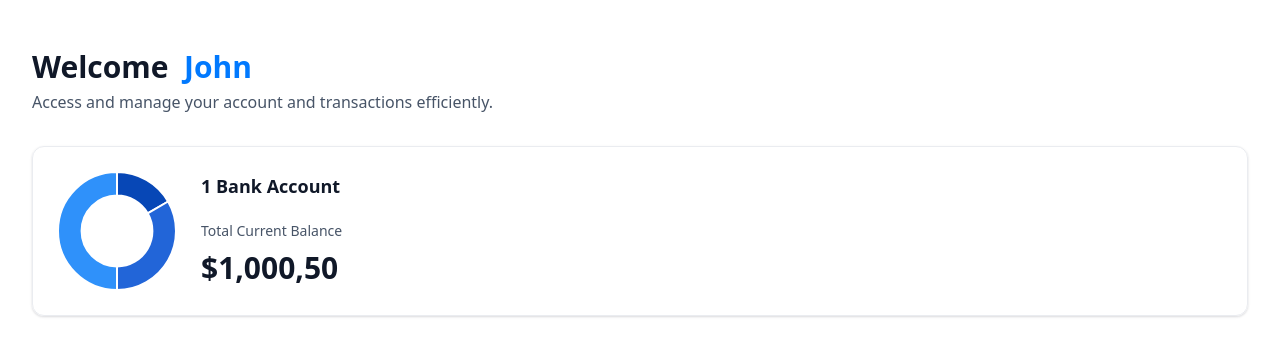
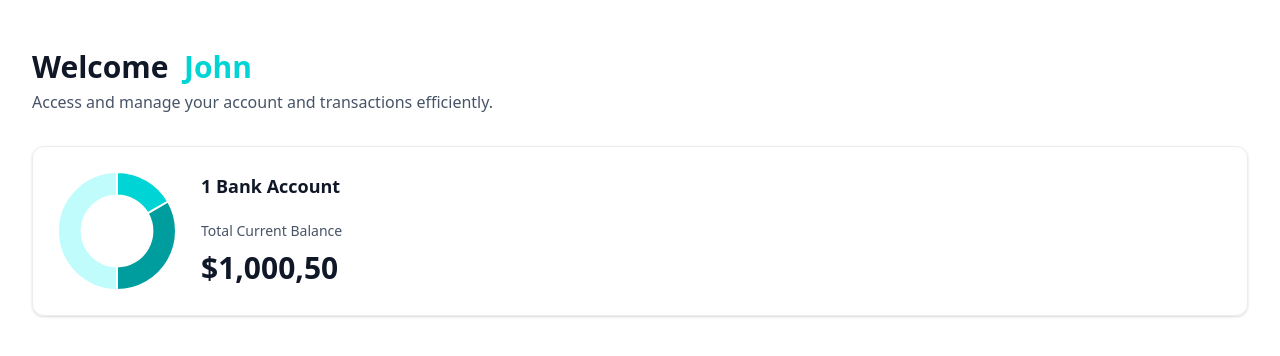
Before and after one commit to AlexandreDresch/EasyBank, a Next.js app: page / in a window 1280 px wide. Shown: the top 356 px of the page. Built offline with nearby package versions, Linux system fonts and the light colour scheme.

Commit message:
style: update colors & classes

```diff
--- a/app/globals.css
+++ b/app/globals.css
@@ -248,11 +248,11 @@
   }
 
   /* Mobile nav */
-  .mobilenav-sheet {
+  .mobile-nav-sheet {
     @apply flex h-[calc(100vh-72px)] flex-col justify-between overflow-y-auto;
   }
 
-  .mobilenav-sheet_close {
+  .mobile-nav-sheet_close {
     @apply flex gap-3 items-center p-4 rounded-lg w-full max-w-60;
   }
 
--- a/components/doughnut-chart.tsx
+++ b/components/doughnut-chart.tsx
@@ -10,7 +10,7 @@ export default function DoughnutChart({ accounts }: DoughnutChartProps) {
       {
         data: [1250, 2500, 3750],
         label: "Amount",
-        backgroundColor: ["#0747b6", "#2265d8", "#2f91fa"],
+        backgroundColor: ["#00D4D5", "#009D9E", "#BFFCFB"],
       },
     ],
     labels: ["Bank 1", "Bank 2", "Bank 3"],
--- a/tailwind.config.ts
+++ b/tailwind.config.ts
@@ -23,7 +23,7 @@ const config = {
         fill: {
           1: "rgba(255, 255, 255, 0.10)",
         },
-        bankGradient: "#0179FE",
+        bankGradient: "#00D4D5",
         indigo: {
           500: "#6172F3",
           700: "#3538CD",
@@ -56,7 +56,7 @@ const config = {
           1: "#F3F9FF",
         },
         black: {
-          1: "#00214F",
+          1: "#003C41",
           2: "#344054",
         },
         gray: {
@@ -70,7 +70,7 @@ const config = {
         },
       },
       backgroundImage: {
-        "bank-gradient": "linear-gradient(90deg, #0179FE 0%, #4893FF 100%)",
+        "bank-gradient": "linear-gradient(90deg, #00D4D5 0%, #C6F8FF 100%)",
         "gradient-mesh": "url('/icons/gradient-mesh.svg')",
         "bank-green-gradient":
           "linear-gradient(90deg, #01797A 0%, #489399 100%)",
```
